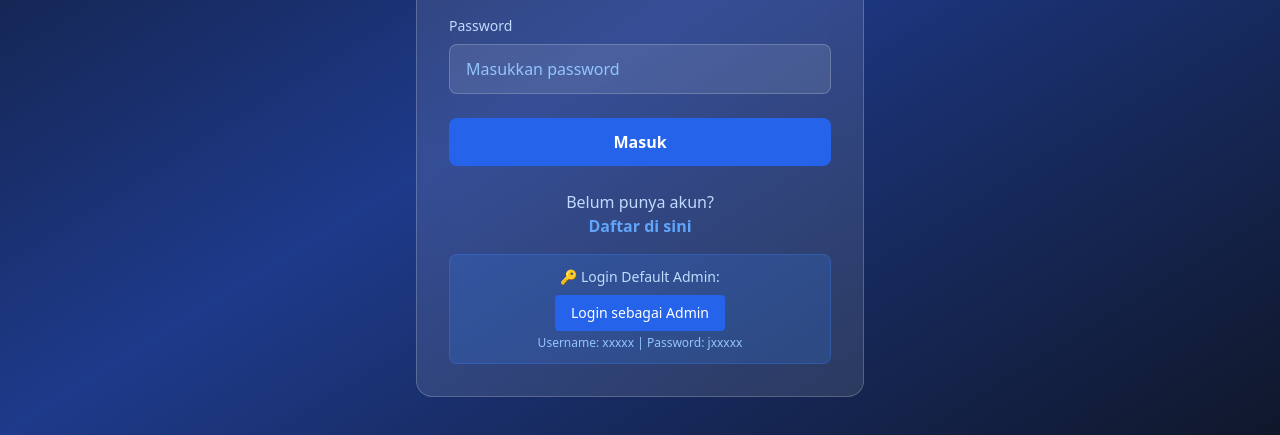
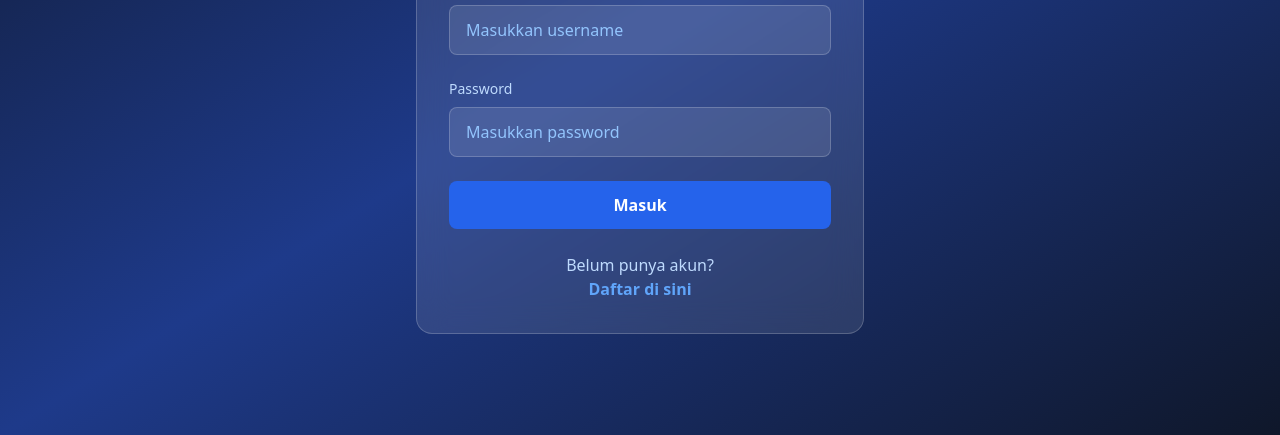
Before and after one commit to priestleyjoseph46-code/absensi-motionlifemedicalcenter, a plain HTML site: page index.html in a window 1280 px wide. Shown: the part 365-800 px from the top of the page. Drawn offline with nearby package versions, Linux system fonts and the light colour scheme.

Commit message:
Update index.html

```diff
--- a/index.html
+++ b/index.html
@@ -105,12 +105,6 @@
                     <button id="showRegister" class="text-blue-400 hover:text-blue-300 font-semibold">
                         Daftar di sini
                     </button>
-                    <div class="mt-4 p-3 bg-blue-500/20 rounded-lg border border-blue-500/30">
-                        <p class="text-blue-200 text-sm mb-2">🔑 Login Default Admin:</p>
-                        <button id="quickAdminLogin" class="bg-blue-600 hover:bg-blue-700 text-white text-sm px-4 py-2 rounded transition duration-200">
-                            Login sebagai Admin
-                        </button>
-                        <p class="text-blue-300 text-xs mt-1">Username: xxxxx | Password: jxxxxx</p>
                     </div>
                 </div>
             </div>
```
